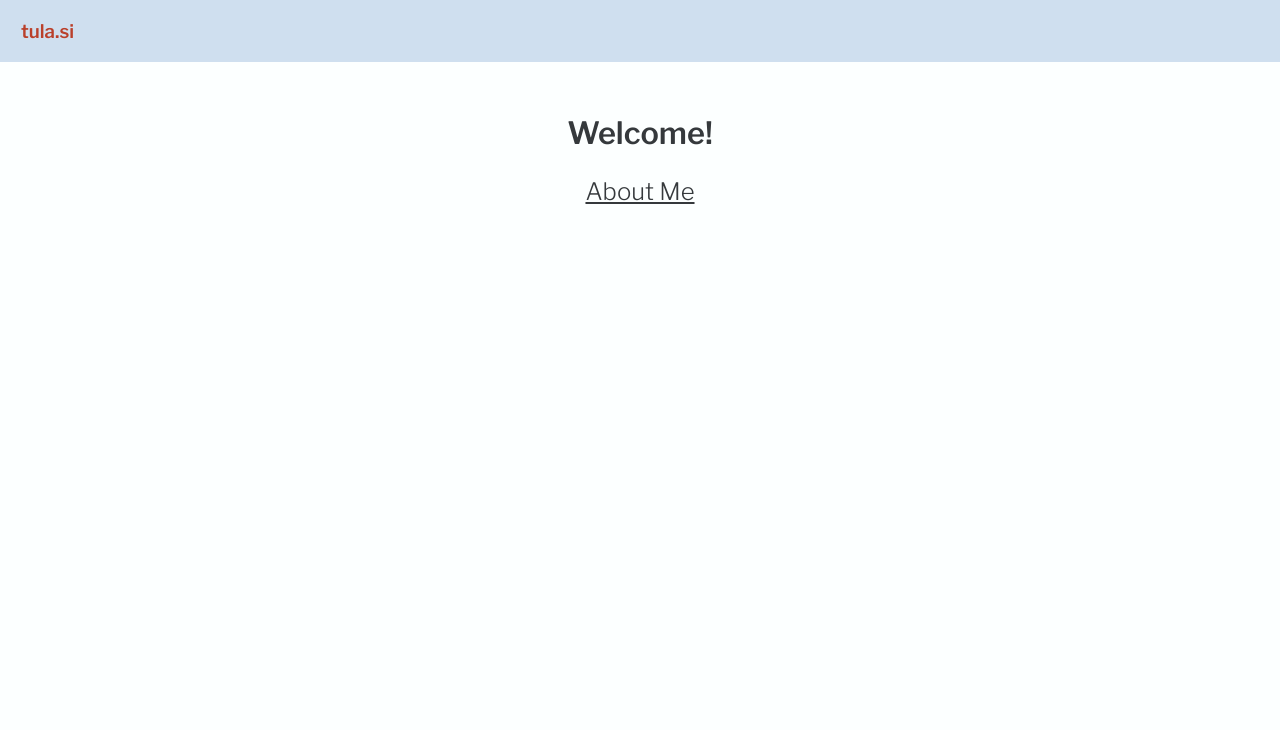
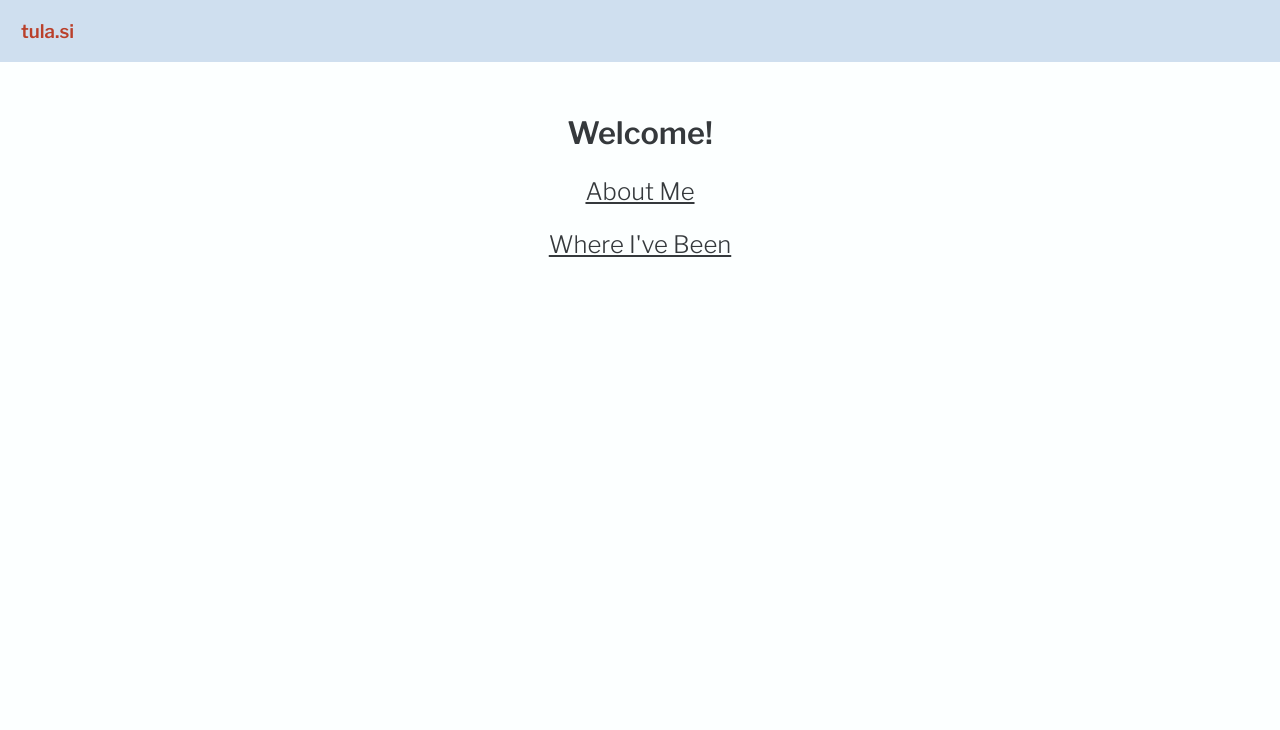
Before and after one commit to trholdridge/trholdridge.github.io, a plain HTML site: page index.html in a window 1280 px wide. Shown: the top 730 px of the page. Drawn offline with nearby package versions, Linux system fonts and the light colour scheme.

Commit message:
mob rule

```diff
--- a/index.html
+++ b/index.html
@@ -18,6 +18,7 @@
 		<h2>Welcome!</h2>
 
 		<h3><a href="./about">About Me</a></h3>
+		<h3><a href="https://mob-rule.com/user-gifs/USA/tulasi.gif">Where I've Been</a></h3>
 	</main>
 
 	<footer>
```
